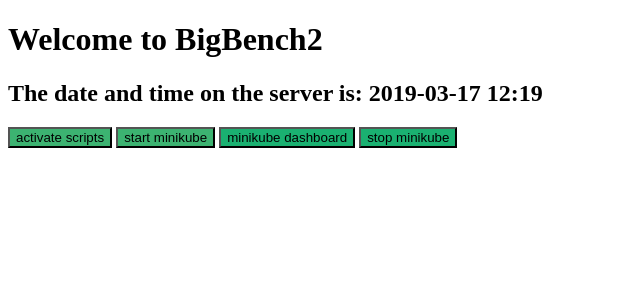
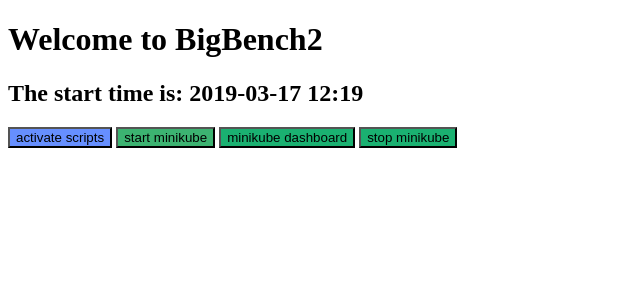
Before and after one commit to o7ka4aln1ka/abench-management-console, a Flask app: page / in a window 1280 px wide. Shown: the top 300 px of the page, without its empty margins (0-640 px from the left). Run offline with Flask 2, Linux system fonts and the light colour scheme.

Commit message:
Replace main.html

```diff
--- a/second-try/templates/main.html
+++ b/second-try/templates/main.html
@@ -5,22 +5,22 @@
 
    <body>
       <h1>Welcome to BigBench2</h1>
-      <h2>The date and time on the server is: {{ time }}</h2>
+      <h2>The start time is: {{ time }}</h2>
 
 <input type="button" name="lien1" value="activate scripts"
- onclick="self.location.href='http://127.0.0.1:5001/activatescripts'" style="background-color:#3cb371"
+ onclick="self.location.href='http://127.0.0.1:5000/activatescripts'" style="background-color:#668fff"
 style="color:white; font-weight:bold"onclick>
 
 <input type="button" name="lien1" value="start minikube"
- onclick="self.location.href='http://127.0.0.1:5001/startminikube'" style="background-color:#3cb371"
+ onclick="self.location.href='http://127.0.0.1:5000/startminikube'" style="background-color:#3cb371"
 style="color:white; font-weight:bold"onclick>
 
 <input type="button" name="lien2" value="minikube dashboard"
- onclick="self.location.href='http://127.0.0.1:5001/minikubedashboard'" style="background-color:#1ab171"
+ onclick="self.location.href='http://127.0.0.1:5000/minikubedashboard'" style="background-color:#1ab171"
 style="color:white; font-weight:bold"onclick>
 
 <input type="button" name="lien2" value="stop minikube"
-onclick="self.location.href='http://127.0.0.1:5001/stopminikube'" style="background-color:#1ab171"
+onclick="self.location.href='http://127.0.0.1:5000/stopminikube'" style="background-color:#1ab171"
 style="color:white; font-weight:bold"onclick>
 
    </body>
```
